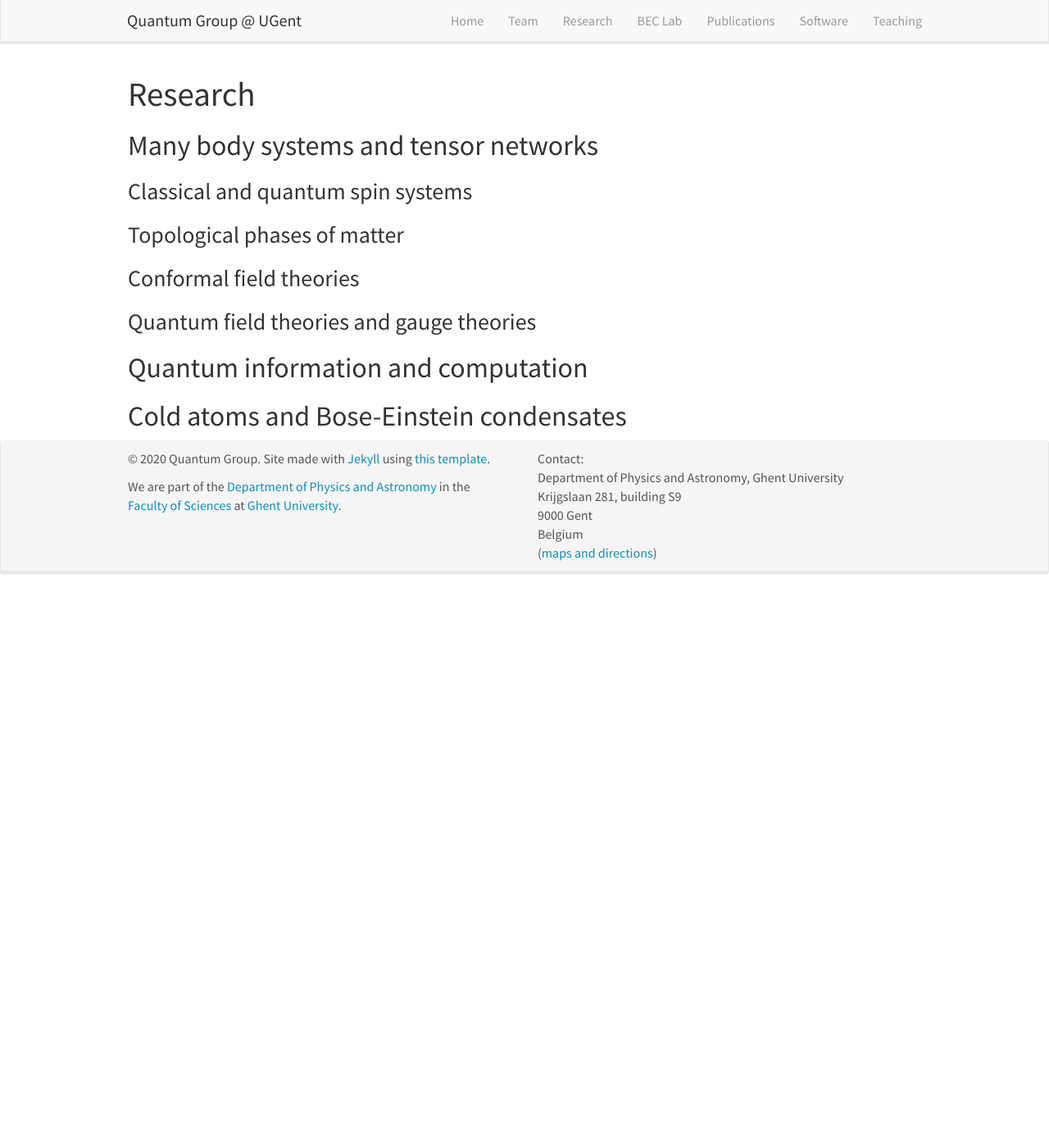
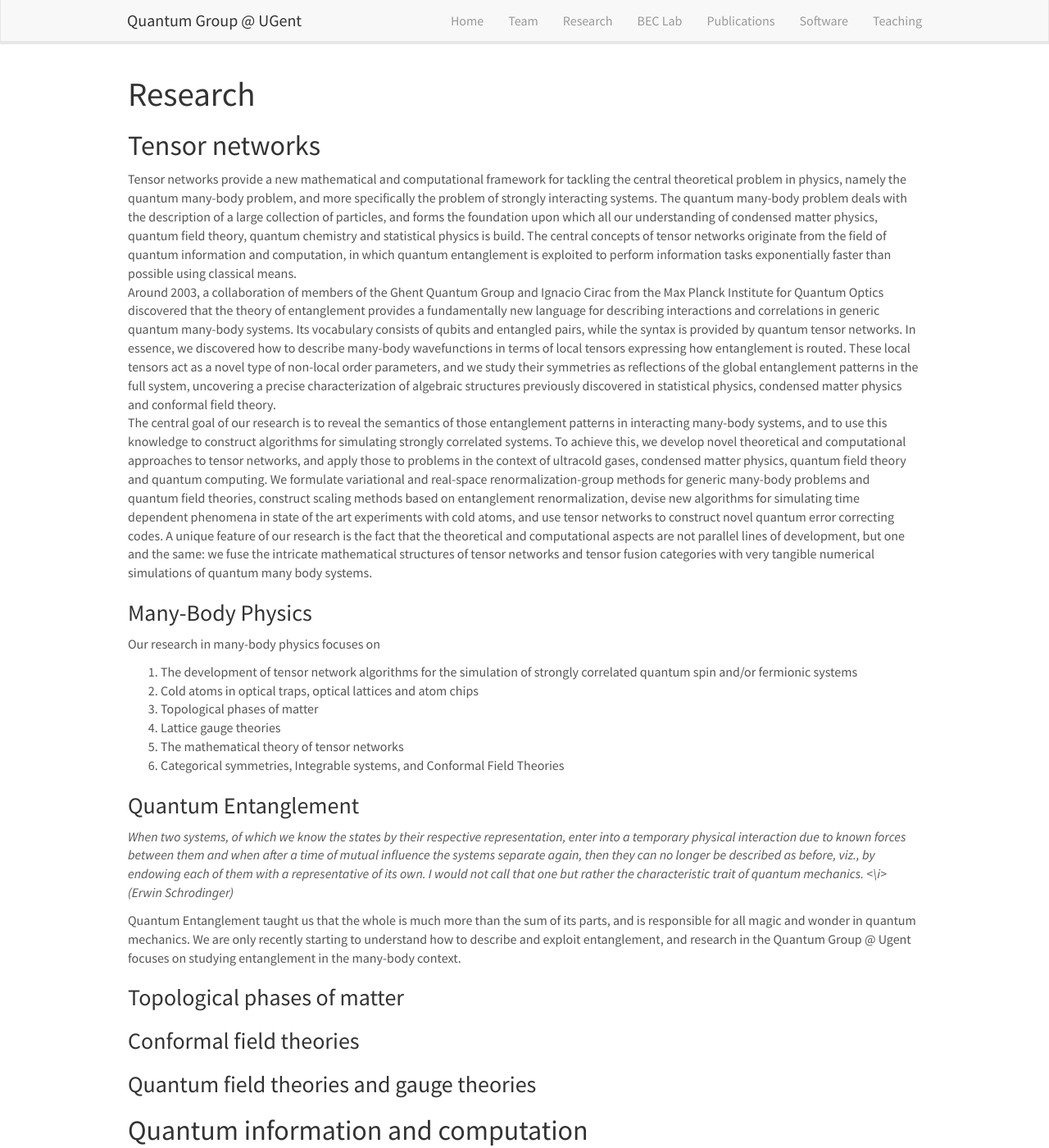
Before and after one commit to quantumghent/quantumghent.github.io, a Jekyll site: the page built from _pages/research.md, in a window 1280 px wide and 1400 px high. Shown: the whole window at 82% size. Built offline with Jekyll 4.4.1, drawn with Linux system fonts in a browser that asks for light colours; nearby versions of some CDN libraries.

Commit message:
Update research.md

```diff
--- a/_pages/research.md
+++ b/_pages/research.md
@@ -8,9 +8,32 @@ permalink: /research/
 
 # Research
 
-## Many body systems and tensor networks
+## Tensor networks
 
-### Classical and quantum spin systems
+Tensor networks provide a new mathematical and computational framework for tackling the central theoretical problem in physics, namely the quantum many-body problem, and more specifically the problem of strongly interacting systems.  The quantum many-body problem deals with the description of a large collection of particles, and forms the foundation upon which all our understanding of condensed matter physics, quantum field theory, quantum chemistry and statistical physics is build. The central concepts of tensor networks originate from the field of quantum information and computation, in which quantum entanglement is exploited to perform information tasks exponentially faster than possible using classical means.<br>
+Around 2003, a collaboration of members of the Ghent Quantum Group and Ignacio Cirac from the Max Planck Institute for Quantum Optics discovered that the theory of entanglement provides a fundamentally new language for describing interactions and correlations in generic quantum many-body systems. Its vocabulary consists of qubits and entangled pairs, while the syntax is provided by quantum tensor networks. In essence, we discovered how to describe many-body wavefunctions in terms of local tensors expressing how entanglement is routed. These local tensors act as a novel type of non-local order parameters, and we study their symmetries as reflections of the global entanglement patterns in the full system, uncovering a precise characterization of algebraic structures previously discovered in statistical physics, condensed matter physics and conformal field theory.<br>
+The central goal of our research is to reveal the semantics of those entanglement patterns in interacting many-body systems, and to use this knowledge to construct algorithms for simulating strongly correlated systems. To achieve this, we develop novel theoretical and computational approaches to tensor networks, and apply those to problems in the context of ultracold gases, condensed matter physics, quantum field theory and quantum computing. We  formulate variational and real-space renormalization-group methods for generic many-body problems and quantum field theories, construct scaling methods based on entanglement renormalization, devise new algorithms for simulating time dependent phenomena in state of the art experiments with cold atoms, and use tensor networks to construct novel quantum error correcting codes. A unique feature of our research is the fact that the theoretical and computational aspects are not parallel lines of development, but one and the same: we fuse the intricate mathematical structures of tensor networks and tensor fusion categories with very tangible numerical simulations of quantum many body systems.
+
+
+### Many-Body Physics
+
+
+Our research in many-body physics focuses on <br>
+1. The development of tensor network algorithms for the simulation of strongly correlated quantum spin and/or fermionic systems <br>
+2. Cold atoms in optical traps, optical lattices and atom chips <br>
+3. Topological phases of matter <br>
+4. Lattice gauge theories <br>
+5. The mathematical theory of tensor networks <br>
+6. Categorical symmetries, Integrable systems, and Conformal Field Theories <br>
+
+
+### Quantum Entanglement
+
+<i> When two systems, of which we know the states by their respective representation, enter into a temporary physical interaction due to known forces between them and when after a time of mutual influence the systems separate again, then they can no longer be described as before, viz., by endowing each of them with a representative of its own. I would not call that one but rather the characteristic trait of quantum mechanics. <\i> (Erwin Schrodinger) <br>
+
+
+Quantum Entanglement taught us that the whole is much more than the sum of its parts, and is responsible for all magic and wonder in quantum mechanics. We are only recently starting to understand how to describe and exploit entanglement, and research in the Quantum Group @ Ugent focuses on studying entanglement in the many-body context.
+
 
 ### Topological phases of matter
 
```
